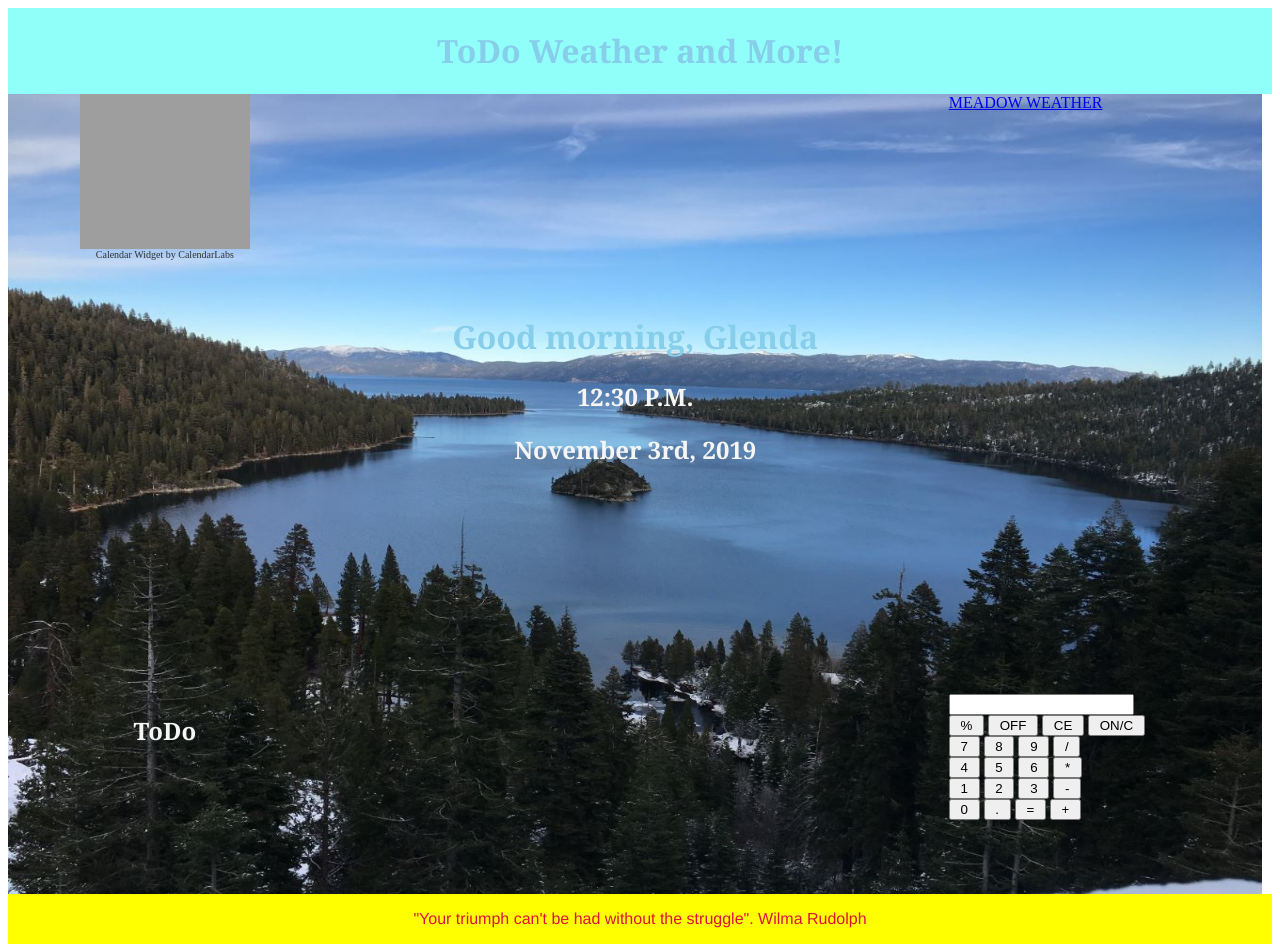
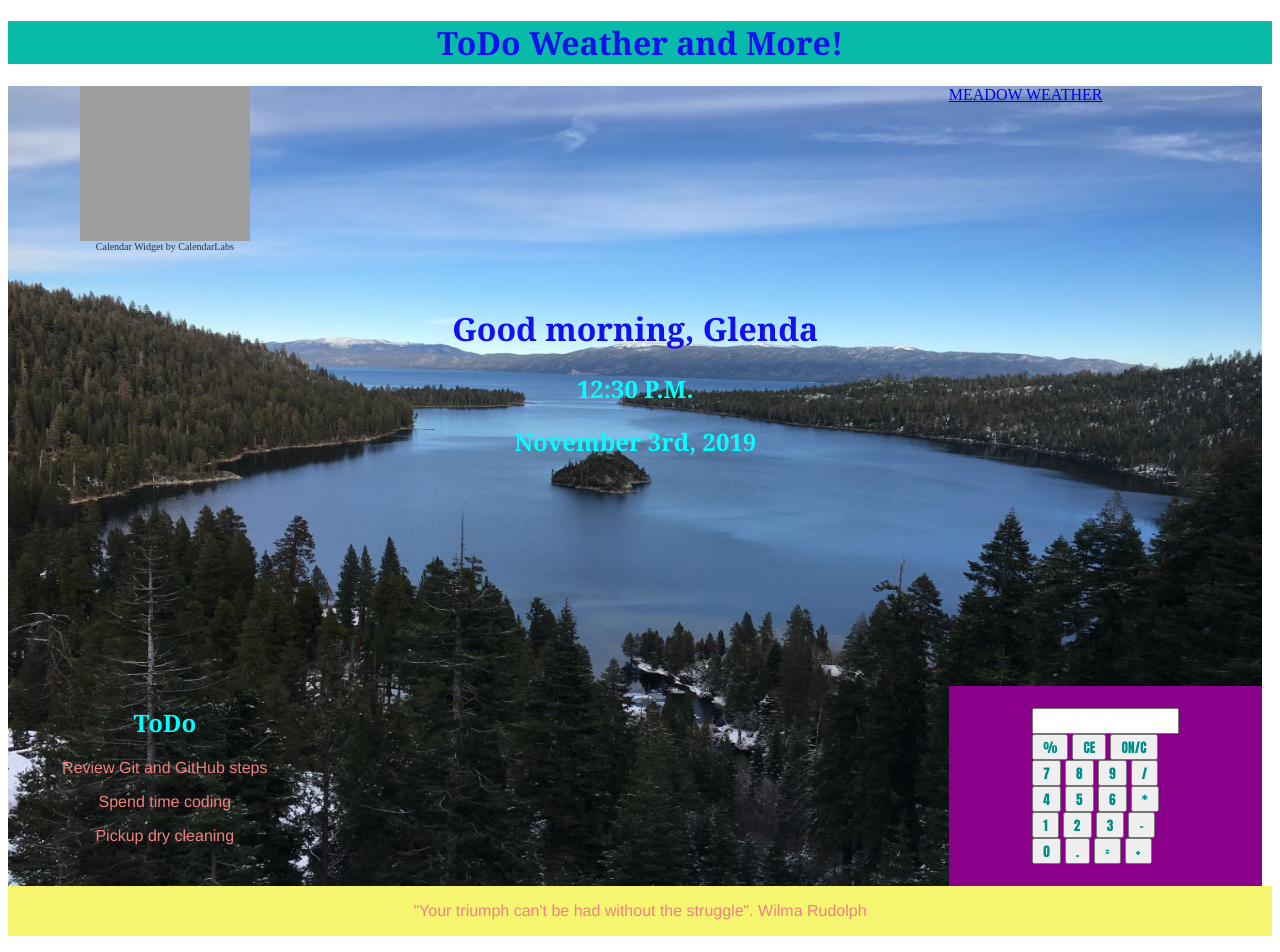
Before and after one commit to gnalle19/LCA_web101_Glenda_Nalle, a plain HTML site: page myPortfolio/src/dashboard.html in a window 1280 px wide. Drawn offline with Linux system fonts and the light colour scheme; grey boxes are pictures that could not be loaded; a script that the page names is missing.

Commit message:
Calculator rebuild

```diff
--- a/myPortfolio/src/dashboard.html
+++ b/myPortfolio/src/dashboard.html
@@ -23,14 +23,17 @@
         </div>
         <div id="ToDo">
             <h2>ToDo</h2>
+            <p>Review Git and GitHub steps</p>
+            <p>Spend time coding
+            <p>Pickup dry cleaning</p>
+            </p>
         </div>
-                <div id='calc-contain'>
-            <form name="calculator">
+            <div id='calc-contain'>
+                <form name="calculator">
                 <input type="text" name="answer" />
                   <br>
 
                   <input type="button" value=" % " onclick="calculator.answer.value += '%'" />
-                  <input type="button" value=" OFF " onclick="calculator.answer.value += 'OFF'" />
                   <input type="button" value=" CE " onclick="calculator.answer.value += 'CE'" />
                   <input type="button" value=" ON/C " onclick="calculator.answer.value += 'ON/C'" />
                   </br>
@@ -59,7 +62,7 @@
                   <input type="button" value=" + " onclick="calculator.answer.value += '+'" />
                   </br>
                   </form>
-    </main>
+                </main>
     <footer id="footer">
         <p>"Your triumph can't be had without the struggle". Wilma Rudolph</p>
     </footer>
--- a/myPortfolio/styles/dashboard-style.css
+++ b/myPortfolio/styles/dashboard-style.css
@@ -1,14 +1,20 @@
 body {
-    display: grid;
+    display: flexbox;
 }
 
 header {
-    background-color: #90fff9;
+    background-color: rgb(8, 187, 169);
+    height: 100%;
 }
 
 main {
+    background-image: url(../images/emeraldbay.jpg);
+    background-repeat: no-repeat;
+    background-attachment: fixed;
+    background-size: 100% 100%;
+    height: 100vh;
+    width: 98vw;
     display: grid;
-    background-color: dodgerblue;
     grid-template-columns: 25% 50% 25%;
     grid-template-rows: 25% 50% 25%;
     grid-template-areas:
@@ -20,14 +26,14 @@ main {
 h1 {
     font-family: Cambria;
     text-align: center;
-    color: skyblue;
+    color: rgb(20, 16, 240);
 
 }
 
 h2 {
     font-family: Cambria;
     text-align: center;
-    color: whitesmoke;
+    color: cyan;
 
 }
 
@@ -52,21 +58,29 @@ h2 {
 #ToDo {
     grid-column: 1/2;
     grid-row: 3/4;
-    color: white;
+    color: palegreen;
 
 }
 
 #calc-contain {
     display: grid;
+    background-color: darkmagenta;
     grid-column: 3/4;
     grid-row: 3/4;
-
+    justify-content: center;
+    align-content: center;
 
 }
 
-#footer {
+input {
+    color: darkcyan;
+    font-family: Impact, Haettenschweiler, 'Arial Narrow Bold', sans-serif;
+    font-size: 45;
+
+}
+footer {
     display: grid;
-    background-color: yellow;
+    background-color: rgb(245, 245, 111);
 
 }
 
@@ -74,15 +88,6 @@ p {
     font-family: Helvetica, sans-serif;
     font-size: 40;
     text-align: center;
-    color: crimson;
+    color: lightcoral;
 
 }
-
-main {
-    background-image: url(../images/emeraldbay.jpg);
-    background-repeat: no-repeat;
-    background-attachment: fixed;
-    background-size: 100% 100%;
-    height: 100vh;
-    width: 98vw;
-}
```
